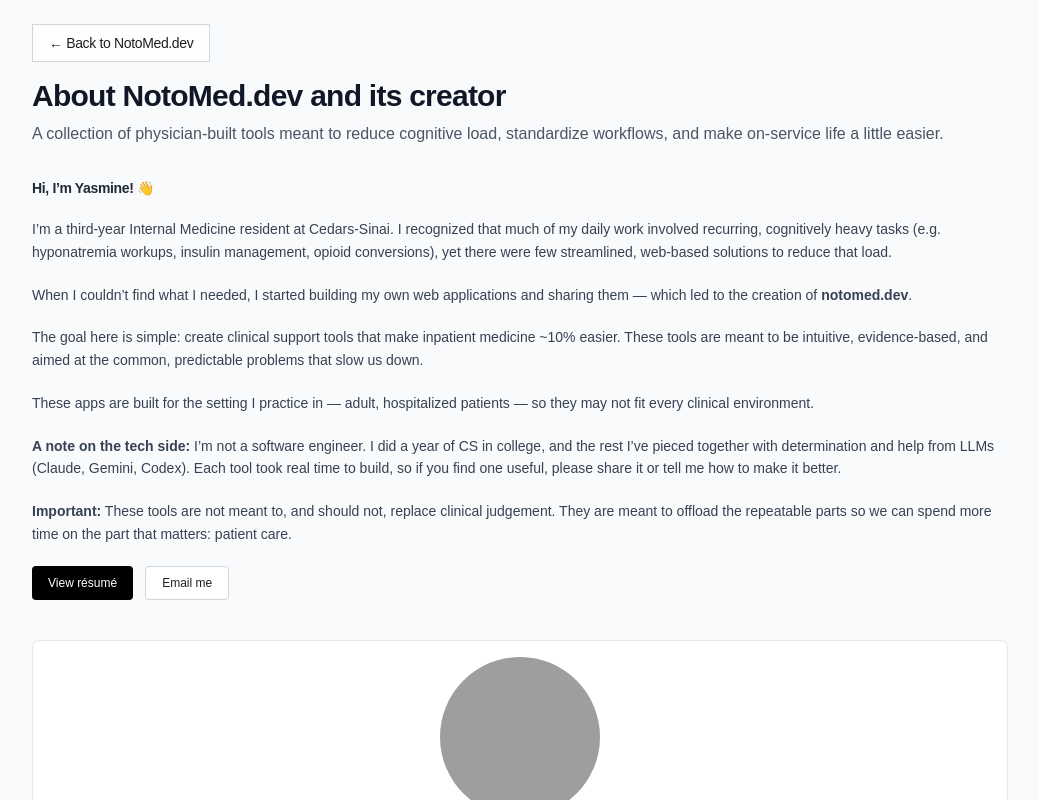
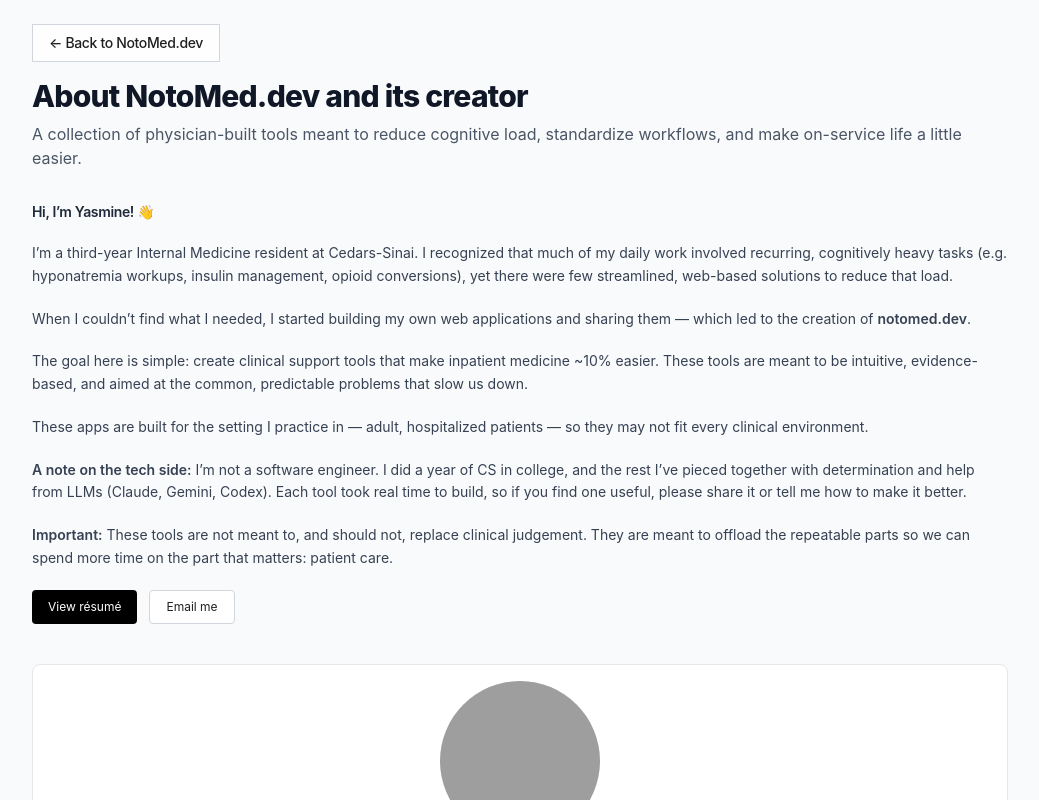
Before and after one commit to NotoMD-dev/notomed-site, a Next.js app: page /about in a window 1280 px wide. Shown: the top 800 px of the page, without its empty margins (120-1159 px from the left). Built offline with nearby package versions, Linux system fonts and the light colour scheme; grey boxes are pictures that could not be loaded.

Commit message:
Fix build failures from env checks and hosted fonts

```diff
--- a/src/app/api/support/checkout/route.ts
+++ b/src/app/api/support/checkout/route.ts
@@ -2,12 +2,21 @@
 import { NextResponse } from "next/server";
 import Stripe from "stripe";
 
-const stripeSecretKey = process.env.STRIPE_SECRET_KEY;
-if (!stripeSecretKey) {
-  throw new Error("STRIPE_SECRET_KEY is not set in env");
+let stripe: Stripe | null = null;
+
+function getStripeClient() {
+  const stripeSecretKey = process.env.STRIPE_SECRET_KEY;
+
+  if (!stripeSecretKey) {
+    throw new Error("STRIPE_SECRET_KEY is not set in env");
+  }
+
+  if (!stripe) {
+    stripe = new Stripe(stripeSecretKey);
+  }
+
+  return stripe;
 }
-
-const stripe = new Stripe(stripeSecretKey);
 
 export async function POST(req: Request) {
   try {
@@ -22,7 +31,9 @@ export async function POST(req: Request) {
 
     const origin = process.env.NEXT_PUBLIC_BASE_URL || "http://localhost:3000";
 
-    const session = await stripe.checkout.sessions.create({
+    const stripeClient = getStripeClient();
+
+    const session = await stripeClient.checkout.sessions.create({
       mode: "payment",
       line_items: [
         {
--- a/src/app/globals.css
+++ b/src/app/globals.css
@@ -3,13 +3,15 @@
 :root {
   --background: #ffffff;
   --foreground: #171717;
+  --font-base-sans: "Inter", "Segoe UI", "Helvetica Neue", Arial, sans-serif;
+  --font-base-mono: "JetBrains Mono", "Fira Code", "Menlo", monospace;
 }
 
 @theme inline {
   --color-background: var(--background);
   --color-foreground: var(--foreground);
-  --font-sans: var(--font-geist-sans);
-  --font-mono: var(--font-geist-mono);
+  --font-sans: var(--font-base-sans);
+  --font-mono: var(--font-base-mono);
 }
 
 @media (prefers-color-scheme: dark) {
@@ -22,7 +24,7 @@
 body {
   background: var(--background);
   color: var(--foreground);
-  font-family: Arial, Helvetica, sans-serif;
+  font-family: var(--font-base-sans);
 }
 
 :root {
--- a/src/app/layout.tsx
+++ b/src/app/layout.tsx
@@ -1,17 +1,6 @@
 import type { Metadata } from "next";
-import { Geist, Geist_Mono } from "next/font/google";
 import { defaultMetadata } from "@/lib/seo";
 import "./globals.css";
-
-const geistSans = Geist({
-  variable: "--font-geist-sans",
-  subsets: ["latin"],
-});
-
-const geistMono = Geist_Mono({
-  variable: "--font-geist-mono",
-  subsets: ["latin"],
-});
 
 export const metadata: Metadata = defaultMetadata;
 
@@ -22,11 +11,7 @@ export default function RootLayout({
 }>) {
   return (
     <html lang="en">
-      <body
-        className={`${geistSans.variable} ${geistMono.variable} antialiased`}
-      >
-        {children}
-      </body>
+      <body className="antialiased font-sans">{children}</body>
     </html>
   );
 }
--- a/src/lib/seo.ts
+++ b/src/lib/seo.ts
@@ -33,7 +33,7 @@ export const defaultMetadata: Metadata = {
     template: `%s | ${siteConfig.name}`,
   },
   description: siteConfig.description,
-  keywords: siteConfig.keywords,
+  keywords: [...siteConfig.keywords],
   authors: [
     {
       name: siteConfig.founder.name,
--- a/src/lib/supabaseServer.ts
+++ b/src/lib/supabaseServer.ts
@@ -1,26 +1,22 @@
 // src/lib/supabaseServer.ts
 import { createClient } from "@supabase/supabase-js";
 
-// read from env
-const SUPABASE_URL = process.env.NEXT_PUBLIC_SUPABASE_URL;
-const SUPABASE_SERVICE_ROLE_KEY =
-  process.env.SUPABASE_SERVICE_ROLE_KEY ||
+export function createSupabaseServerClient() {
+  const url = process.env.NEXT_PUBLIC_SUPABASE_URL;
+  const key =
+    process.env.SUPABASE_SERVICE_ROLE_KEY ??
     process.env.NEXT_PUBLIC_SUPABASE_ANON_KEY;
 
-if (!SUPABASE_URL) {
+  if (!url) {
     throw new Error("Missing NEXT_PUBLIC_SUPABASE_URL in env");
   }
-if (!SUPABASE_SERVICE_ROLE_KEY) {
+
+  if (!key) {
     throw new Error(
       "Missing SUPABASE_SERVICE_ROLE_KEY (or NEXT_PUBLIC_SUPABASE_ANON_KEY) in env"
     );
   }
 
-// narrow to plain strings for TS
-const url: string = SUPABASE_URL;
-const key: string = SUPABASE_SERVICE_ROLE_KEY;
-
-export function createSupabaseServerClient() {
   return createClient(url, key, {
     auth: {
       // server env -> no cookie/session
```
Lines whose indentation alone changed are shown as unchanged.
